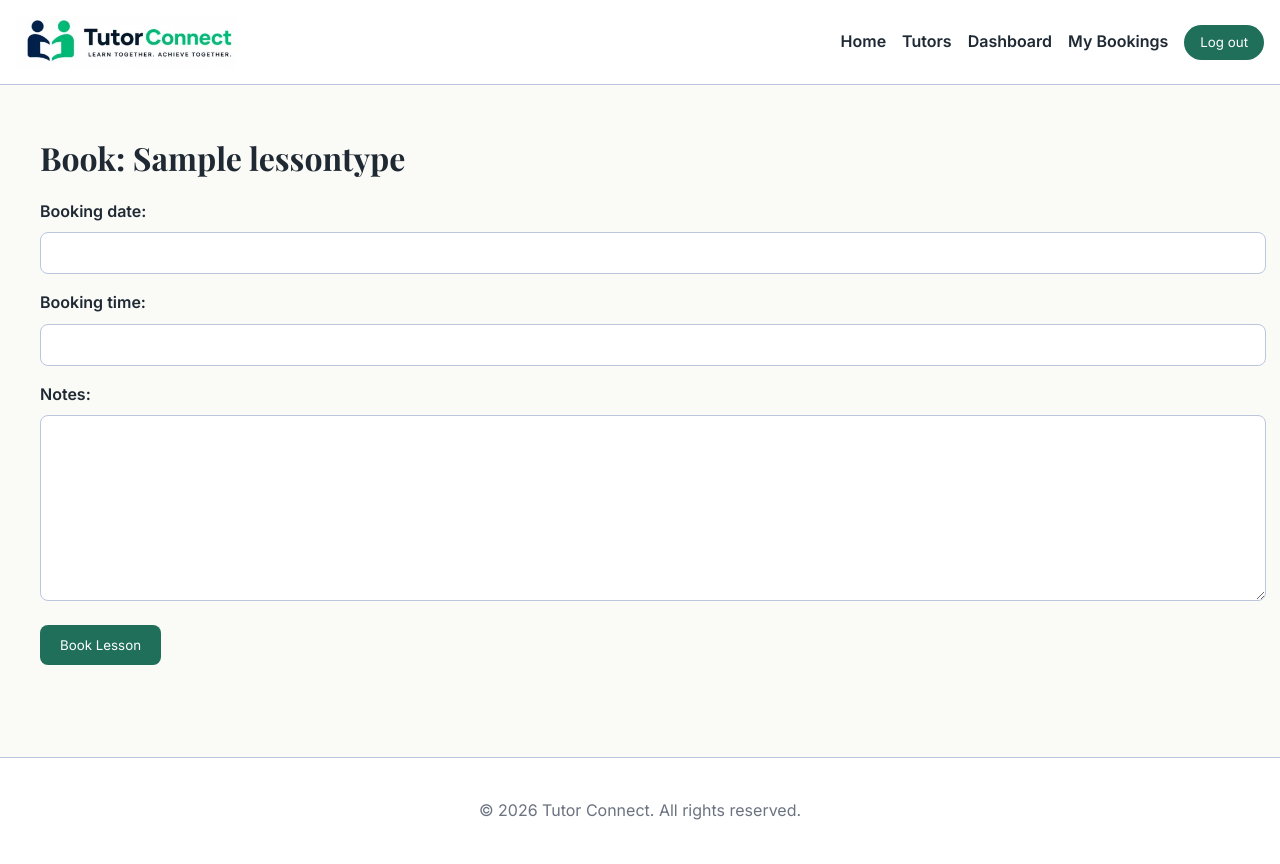
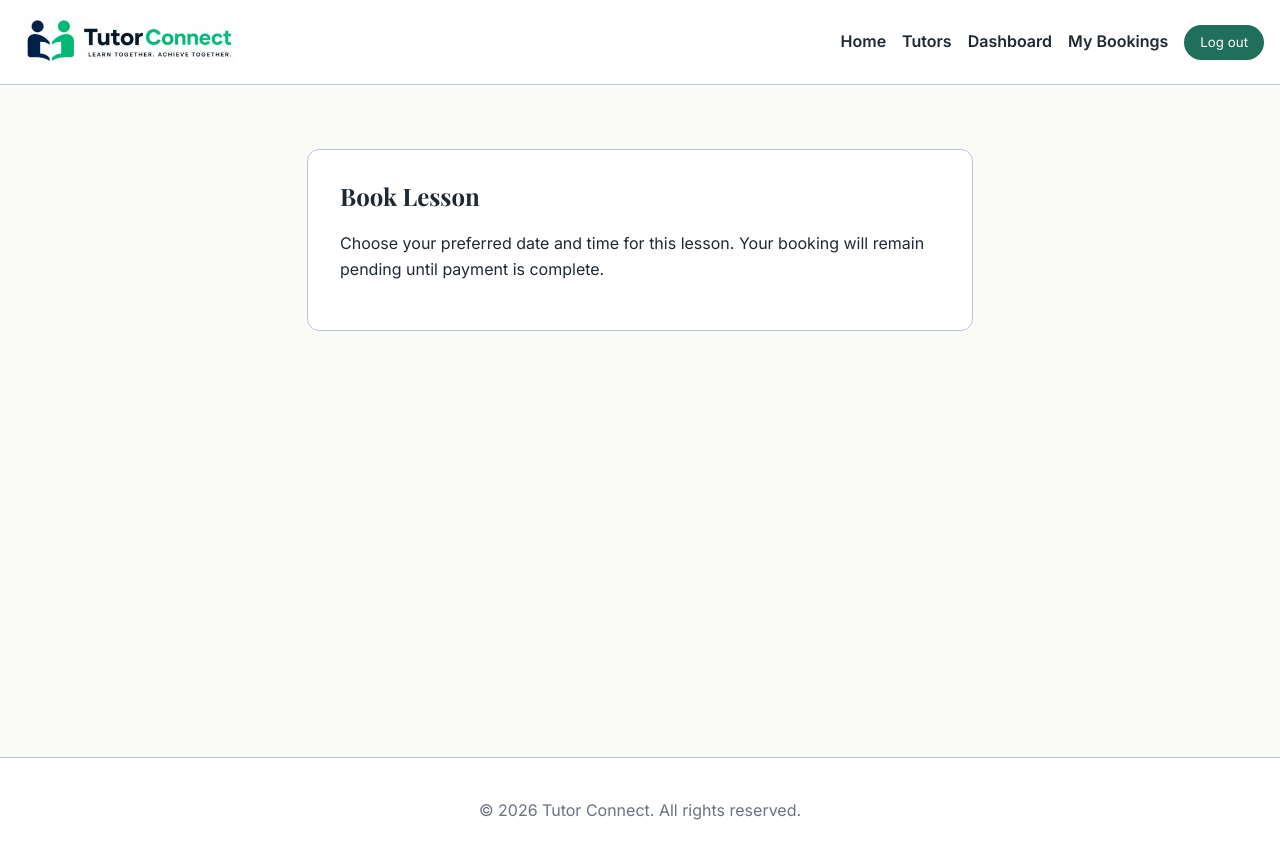
Before and after one commit to JamesBirchall-dev/MSP-4-Tutor-Connect, a Django app: page /bookings/create/1/ in a window 1280 px wide. Run offline with Django 5.2, Linux system fonts and the light colour scheme; a user stored in the database is signed in; tables that the repository leaves empty hold one stand-in row (values such as "Sample post").

Commit message:
Style - Booking Form - update template with conditional header and form card for update or book lesson

```diff
--- a/templates/bookings/booking_form.html
+++ b/templates/bookings/booking_form.html
@@ -1,21 +1,30 @@
 {% extends 'base.html' %}
 
+<!-- Block for the page title -->
+{% block title %}
+<!-- same form for both update and create -->
+    {% if booking %}Update Booking{% else %}Book Lesson{% endif %} | Tutor Connect
+{% endblock %}
+
 {% block content %}
+<!-- Form for booking creation or update -->
+<div class ="container">
+    <section class="form-card">
+        <h1>{% if booking %}
+            Update Booking
+            {% else %}
+            Book Lesson{% endif %}
+        </h1>
 
-<h1>{% if lesson %}
-    Book: {{ lesson.title }}
-{% else %}
-    Update Booking
-{% endif %}</h1>
+        {% if lesson %}
+            <p>
+                Choose your preferred date and time for this lesson.
+                Your booking will remain pending until payment is complete.
+            </p>
+        {% else %}
+            <p>Update your requested lesson date, time, or notes.</p>
+        {% endif %}
 
-<form method="post">
-    {% csrf_token %}
-    {{ form.as_p }}
-    <button type="submit">
-        {% if booking %}Update Booking
-        {% else %}Book Lesson
-        {% endif %}
-    </button>
-</form>
-
+    </section>
+</div>
 {% endblock %}
```
